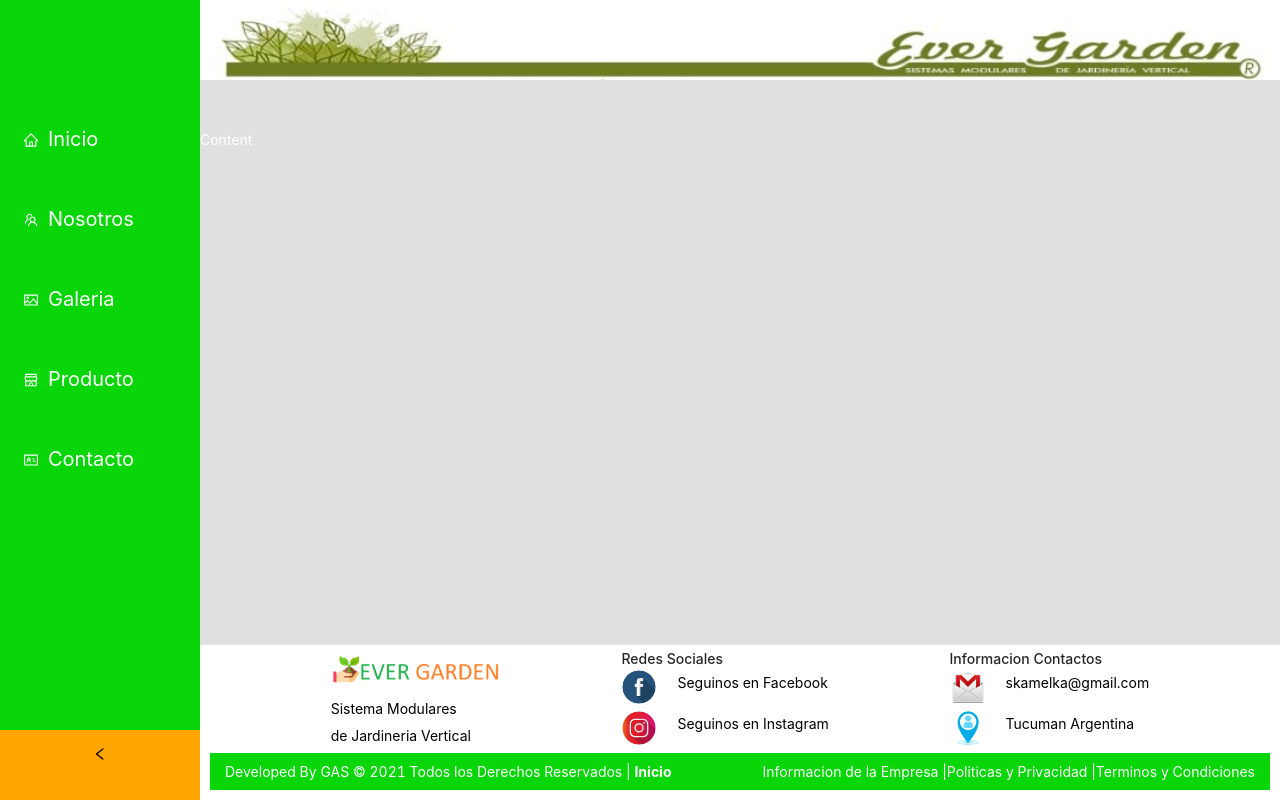
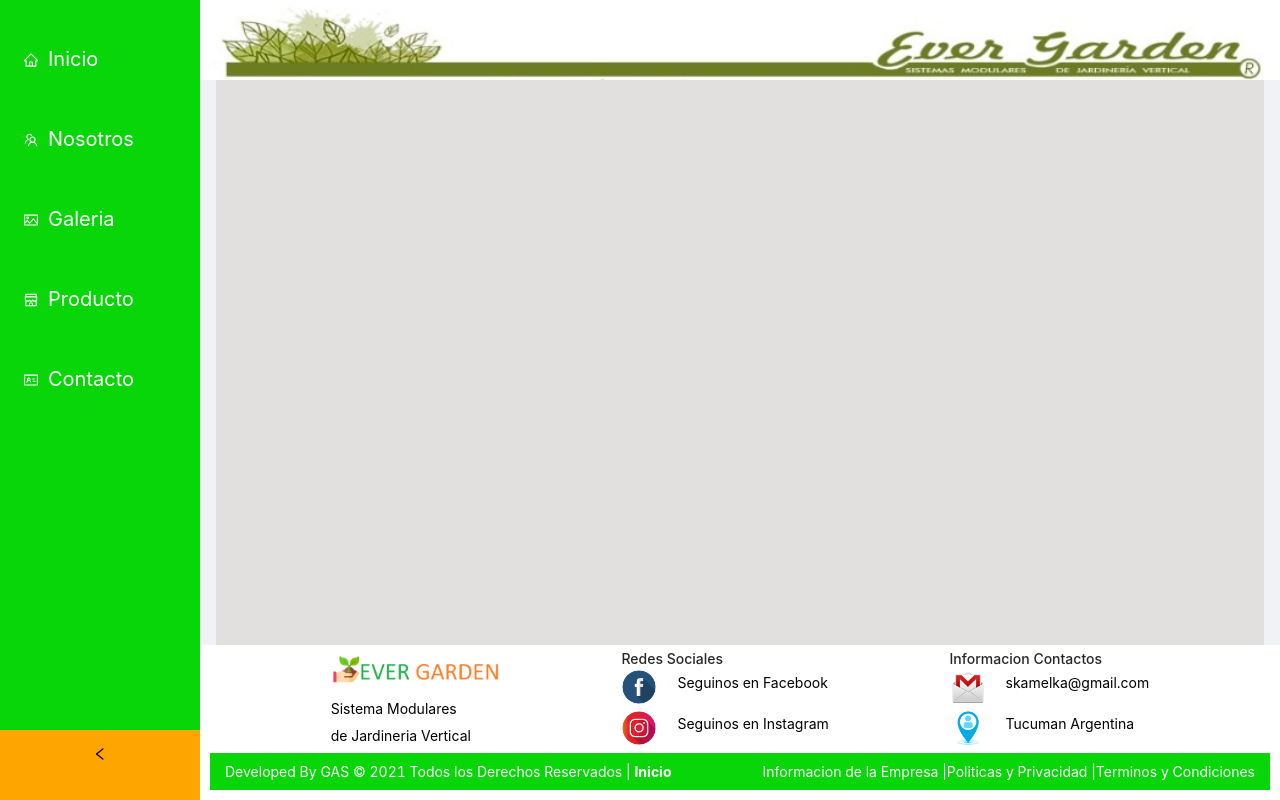
Before and after one commit to andyska/EverGarden-FrontEnd, a React (Create React App) app in the folder my-app/: page / in a window 1280 px wide. Built offline with nearby package versions, Linux system fonts and the light colour scheme.

Commit message:
Commit domingo a la noche

```diff
--- a/my-app/src/App.js
+++ b/my-app/src/App.js
@@ -1,6 +1,5 @@
 import './App.css';
 import React from 'react'
-import {DatePicker} from 'antd'
 import 'antd/dist/antd.css'
 import MyLayout from './components/Layout/Layout';
 
--- a/my-app/src/components/Layout/Layout.jsx
+++ b/my-app/src/components/Layout/Layout.jsx
@@ -1,10 +1,9 @@
 import React, { useState } from 'react'
 import { Layout, Menu } from 'antd'
 import './Layout.css'
-import {Routes, Route} from 'react-router-dom'
+import {Route} from 'react-router-dom'
 import {NavLink } from 'react-router-dom'
-import { Divider } from 'antd'
-//import Books from '../Books'
+import IndexPage from '../Pages/index'
 //import Users from '../Users'
 import imgHeader from '../../images/header_a.jpg'
 import iconFacebook from "../../images/facebook.png"
@@ -40,9 +39,6 @@ const MyLayout = () => {
         <Sider className="sider" collapsible collapsed={collapsed} onCollapse={handleOnCollapsed}>
         <Menu theme="dark" defaultSelectedKeys={['1']} mode="inline">
 
-          <Menu.Item className="item" key="1" >
-
-            </Menu.Item>
           <Menu.Item className="item" key="1" icon={<HomeOutlined />}>
               <NavLink to="/">
                 Inicio
@@ -81,9 +77,19 @@ const MyLayout = () => {
               <img className="img" src={imgHeader} alt=""/>
             </div>
           </Header>
-          <Content>Content
 
+          <Content style={{ margin: '0 16px' }}>
+            <div className="site-layout-background" style={{ padding: 24, minHeight: 360 }}>
+
+              <Route path="/" element={<IndexPage/>}/>
+                {/*<Route path="/aboutUs" element={</>}/>
+                <Route path="/gallery" element={</>}/>
+                <Route path="/products" element={</>}/>
+                <Route path="/contact" element={</>}/>*/}
+
+            </div>
           </Content>
+
           <Footer>
             <div className="container-all">
               <div className="container-body">
--- /dev/null
+++ b/my-app/src/components/Pages/index.jsx
@@ -0,0 +1,26 @@
+import React, { useState } from 'react'
+import imgContent from '../../images/header_a.jpg'
+
+
+const IndexPage = () => {
+
+
+  return (
+      <div className="container-fluid contenido">
+        <div className="fila-1 row">
+
+          <div className="col-1 col-sm-6">
+            <div className="col-container">
+              <h1>¡Hola!
+                <br/>
+                <strong>Soy Estefanía Beltrami</strong>
+                <img src={imgContent} alt="" />
+              </h1>
+            </div>
+          </div>
+        </div>
+      </div>
+  );
+  }
+
+  export default IndexPage
```
Also changed, not shown: my-app/src/components/Pages/aboutUs.jsx (added), my-app/src/components/Pages/contact.jsx (added), my-app/src/components/Pages/gallery.jsx (added), my-app/src/components/Pages/products.jsx (added), my-app/src/images/fotoinicial.jpg (added).
